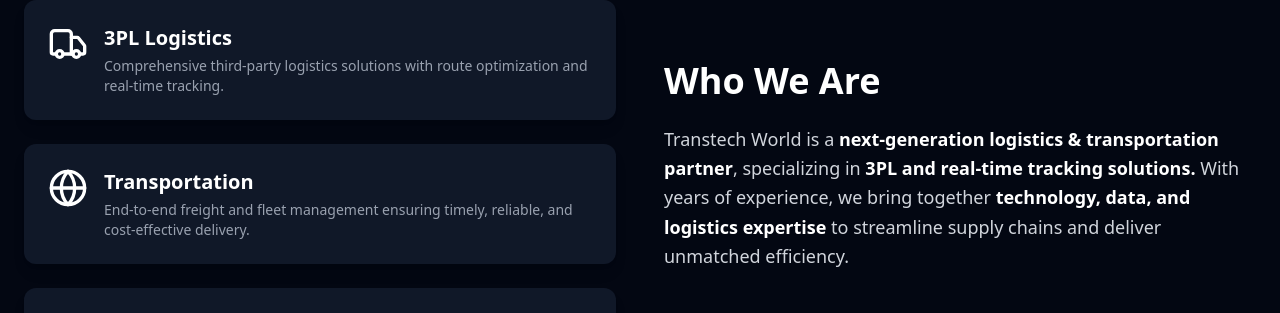
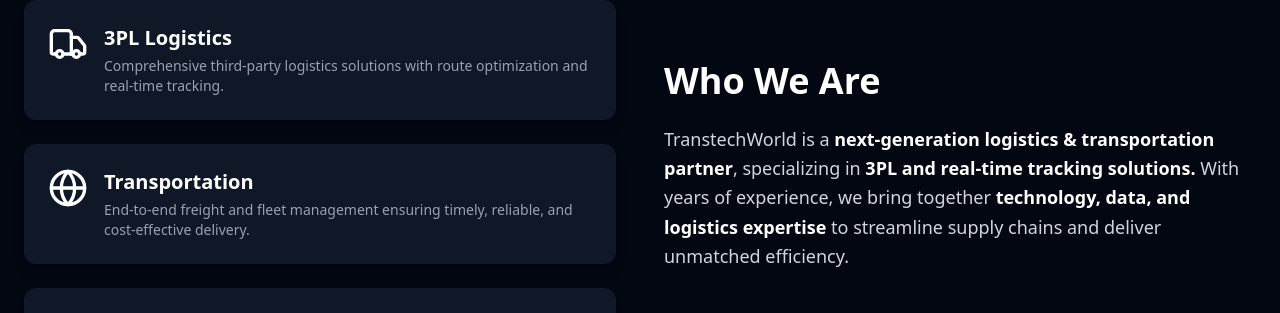
Before and after one commit to Shubham-juris/transtrac-world, a React (Vite) app: page /about-us in a window 1280 px wide. Shown: the part 2040-2353 px from the top of the page. Built offline with nearby package versions, Linux system fonts and the light colour scheme.

Commit message:
Update WhoWeAre.jsx

```diff
--- a/src/components/aboutcomponents/WhoWeAre.jsx
+++ b/src/components/aboutcomponents/WhoWeAre.jsx
@@ -71,7 +71,7 @@
             transition={{ duration: 1, delay: 0.3 }}
             className="text-gray-300 text-lg leading-relaxed max-w-xl mx-auto md:mx-0"
           >
-            Transtech World is a{" "}
+            TranstechWorld is a{" "}
             <span className="font-semibold text-white">
               next-generation logistics & transportation partner
             </span>
```
